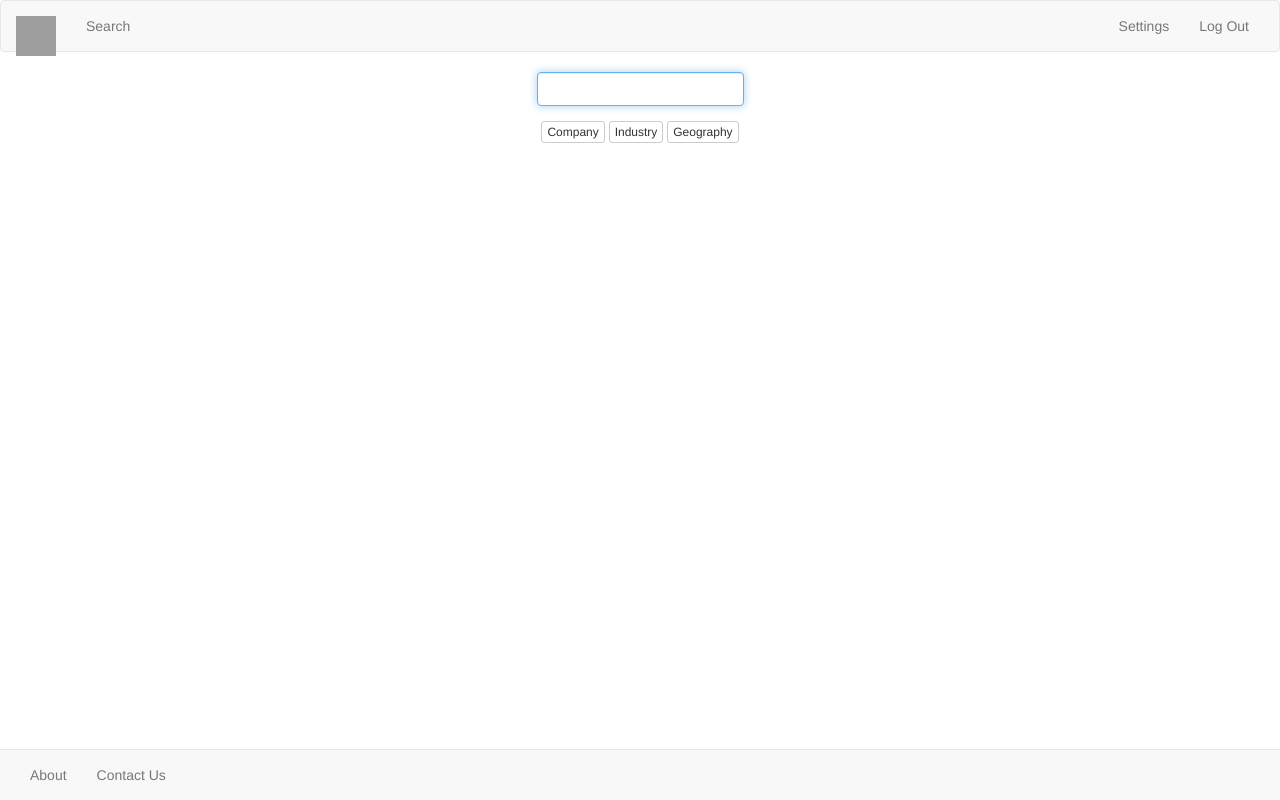
After one commit to gzgracez/fini, a Flask app: page /search in a window 1280 px wide. The commit adds this page. Run offline with Flask 2, Linux system fonts and the light colour scheme; a user stored in the database is signed in; some libraries are stand-ins or nearby versions; grey boxes are pictures that could not be loaded.

Commit message:
changes to search etc.

```diff
--- a/application.py
+++ b/application.py
@@ -310,3 +310,27 @@ def addcash():
     # else if user reached route via GET (as by clicking a link or via redirect)
     else:
         return render_template("addcash.html")
+
+@app.route("/search", methods=["GET", "POST"])
+@login_required
+def search():
+    """Search for company, industry or geography"""
+
+    # if user reached route via POST (as by submitting a form via POST)
+    if request.method == "POST":
+
+        # check that user input prompt
+        if not request.form.get("prompt"):
+            return apology("No prompt", "input")
+
+        # redirect based on button
+        if request.form.get("button") == "company":
+            return apology("You pressed", "company")
+        if request.form.get("button") == "industry":
+            return apology("You pressed", "industry")
+        if request.form.get("button") == "geography":
+            return apology("You pressed", "geography")
+
+    # else if user reached route via GET (as by clicking a link or via redirect)
+    else:
+        return render_template("search.html")
--- a/static/styles.css
+++ b/static/styles.css
@@ -20,15 +20,3 @@ main img
     /* constrain images on small screens */
     max-width: 100%;
 }
-
-main td
-{
-    /* left-align tables' cells */
-    text-align: left;
-}
-
-main tfoot
-{
-    /* boldface tables' footers */
-    font-weight: bold;
-}
--- a/templates/index.html
+++ b/templates/index.html
@@ -1,7 +1,7 @@
 {% extends "layout.html" %}
 
 {% block title %}
-    Index
+    Home
 {% endblock %}
 
 {% block main %}
--- a/templates/layout.html
+++ b/templates/layout.html
@@ -16,7 +16,7 @@
     <script src="https://maxcdn.bootstrapcdn.com/bootstrap/3.3.7/js/bootstrap.min.js"></script>
 
 
-    <title>fini: {% block title %}{% endblock %}</title>
+    <title>fini {% block title %}{% endblock %}</title>
 
     </head>
 
@@ -34,6 +34,9 @@
                 </div>
                 <div class="collapse navbar-collapse" id="navbar">
                     {% if session.user_id %}
+                        <ul class="nav navbar-nav">
+                            <li><a href="{{ url_for('search') }}">Search</a></li>
+                        </ul>
                         <ul class="nav navbar-nav navbar-right">
                             <li class="dropdown">
                               <a href="#" class="dropdown-toggle" data-toggle="dropdown" role="button" aria-expanded="false">Settings</a>
@@ -80,8 +83,8 @@
                 </div>
                 <div class="collapse navbar-collapse" id="bottom">
                         <ul class="nav navbar-nav navbar-left">
-                            <li><a href="{{ url_for('buy') }}">About</a></li>
-                            <li><a href="{{ url_for('logout') }}">Contact Us</a></li>
+                            <li><a href="#">About</a></li>
+                            <li><a href="#">Contact Us</a></li>
                         </ul>
                 </div>
             </div>
--- /dev/null
+++ b/templates/search.html
@@ -0,0 +1,20 @@
+{% extends "layout.html" %}
+
+{% block title %}
+    Search
+{% endblock %}
+
+{% block main %}
+    <form action="/search" method="post">
+        <fieldset>
+            <div class="form-group">
+                <input autocomplete="off" autofocus class="form-control" name="prompt" type="text"/>
+            </div>
+            <div class="form-group">
+                <button class="btn btn-default btn-xs" type="submit" name="button" value="company">Company</button>
+                <button class="btn btn-default btn-xs" type="submit" name="button" value="industry">Industry</button>
+                <button class="btn btn-default btn-xs" type="submit" name="button" value="geography">Geography</button>
+            </div>
+        </fieldset>
+    </form>
+{% endblock %}
```
Also changed, not shown: finance.db.
